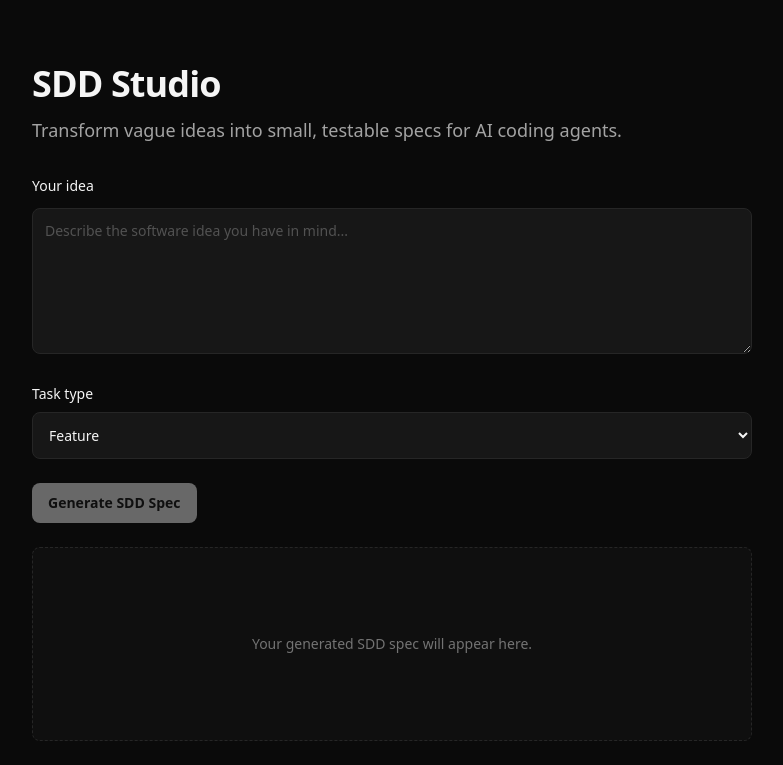
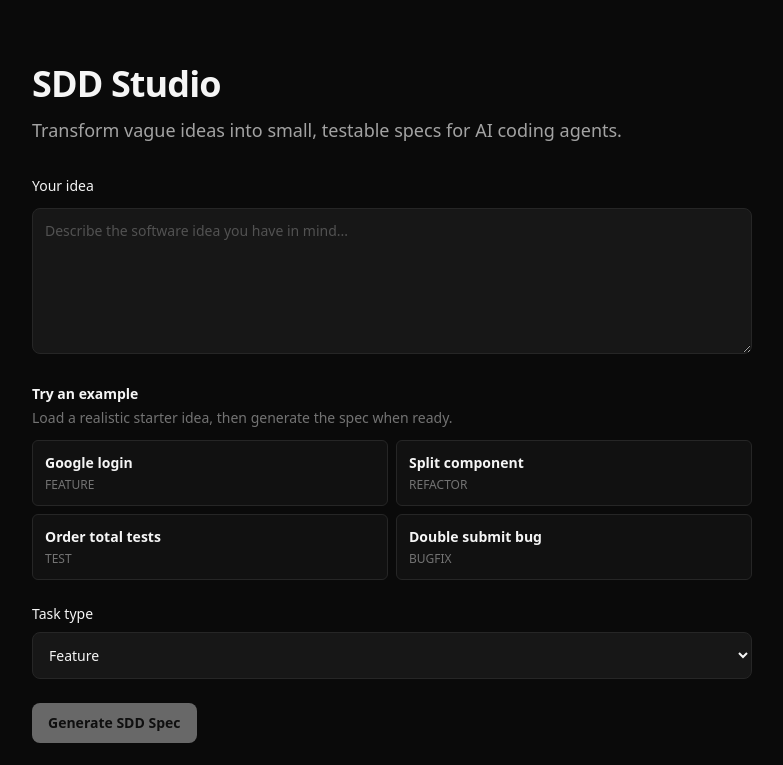
Before and after one commit to SauloMattos/sdd-studio, a Next.js app: page / in a window 1280 px wide. Shown: the top 765 px of the page, without its empty margins (248-1031 px from the left). Built offline with nearby package versions, Linux system fonts and the light colour scheme.

Commit message:
Adicionando exemplos de ideias para comandos

```diff
--- /dev/null
+++ b/components/ExampleIdeas.tsx
@@ -0,0 +1,42 @@
+import type { ExampleIdea } from "@/lib/exampleIdeas";
+
+interface ExampleIdeasProps {
+  examples: ReadonlyArray<ExampleIdea>;
+  onSelect: (example: ExampleIdea) => void;
+}
+
+export function ExampleIdeas({ examples, onSelect }: ExampleIdeasProps) {
+  return (
+    <section aria-labelledby="example-ideas-heading" className="space-y-3">
+      <div className="space-y-1">
+        <h2
+          id="example-ideas-heading"
+          className="text-sm font-semibold text-neutral-100"
+        >
+          Try an example
+        </h2>
+        <p className="text-sm text-neutral-500">
+          Load a realistic starter idea, then generate the spec when ready.
+        </p>
+      </div>
+
+      <div className="grid gap-2 sm:grid-cols-2">
+        {examples.map((example) => (
+          <button
+            key={example.title}
+            type="button"
+            onClick={() => onSelect(example)}
+            className="rounded-md border border-neutral-800 bg-neutral-900/60 p-3 text-left transition hover:border-neutral-600 hover:bg-neutral-900 focus:border-neutral-500 focus:outline-none"
+          >
+            <span className="block text-sm font-semibold text-neutral-100">
+              {example.title}
+            </span>
+            <span className="mt-1 block text-xs font-medium uppercase text-neutral-500">
+              {example.taskType}
+            </span>
+          </button>
+        ))}
+      </div>
+    </section>
+  );
+}
--- a/components/IdeaForm.tsx
+++ b/components/IdeaForm.tsx
@@ -7,12 +7,14 @@ import {
   type SddSpec,
   type TaskType,
 } from "@/types/sdd";
+import { ExampleIdeas } from "@/components/ExampleIdeas";
 import { IdeaQualityPanel } from "@/components/IdeaQualityPanel";
 import { SpecPreview } from "@/components/SpecPreview";
 import {
   evaluateIdeaInput,
   shouldEvaluateIdeaInput,
 } from "@/lib/evaluateIdeaInput";
+import { EXAMPLE_IDEAS, type ExampleIdea } from "@/lib/exampleIdeas";
 import { generateMockSddSpec } from "@/lib/generateMockSddSpec";
 
 const INITIAL_INPUT: SddInput = {
@@ -27,6 +29,14 @@ export function IdeaForm() {
   const handleSubmit = (event: React.FormEvent<HTMLFormElement>) => {
     event.preventDefault();
     setSpec(generateMockSddSpec(input));
+  };
+
+  const handleExampleSelect = (example: ExampleIdea) => {
+    setInput({
+      idea: example.idea,
+      taskType: example.taskType,
+    });
+    setSpec(null);
   };
 
   const isDisabled = input.idea.trim().length === 0;
@@ -55,6 +65,11 @@ export function IdeaForm() {
           <IdeaQualityPanel evaluation={ideaEvaluation} />
         ) : null}
       </div>
+
+      <ExampleIdeas
+        examples={EXAMPLE_IDEAS}
+        onSelect={handleExampleSelect}
+      />
 
       <div className="space-y-2">
         <label htmlFor="taskType" className="block text-sm font-medium">
--- /dev/null
+++ b/lib/exampleIdeas.ts
@@ -0,0 +1,30 @@
+import type { TaskType } from "@/types/sdd";
+
+export interface ExampleIdea {
+  title: string;
+  idea: string;
+  taskType: TaskType;
+}
+
+export const EXAMPLE_IDEAS: ReadonlyArray<ExampleIdea> = [
+  {
+    title: "Google login",
+    taskType: "feature",
+    idea: "Add Google login to a Next.js app using NextAuth. Logged-out users should not access /dashboard, and the implementation should include acceptance criteria and validation steps.",
+  },
+  {
+    title: "Split component",
+    taskType: "refactor",
+    idea: "Refactor a large React component that mixes data fetching, form state, and rendering logic. Split it into smaller components without changing behavior.",
+  },
+  {
+    title: "Order total tests",
+    taskType: "test",
+    idea: "Create unit tests for a function that calculates order totals, including discounts, taxes, empty carts, and invalid input.",
+  },
+  {
+    title: "Double submit bug",
+    taskType: "bugfix",
+    idea: "Fix a checkout bug where users can submit the payment form twice by double-clicking the submit button.",
+  },
+];
```
